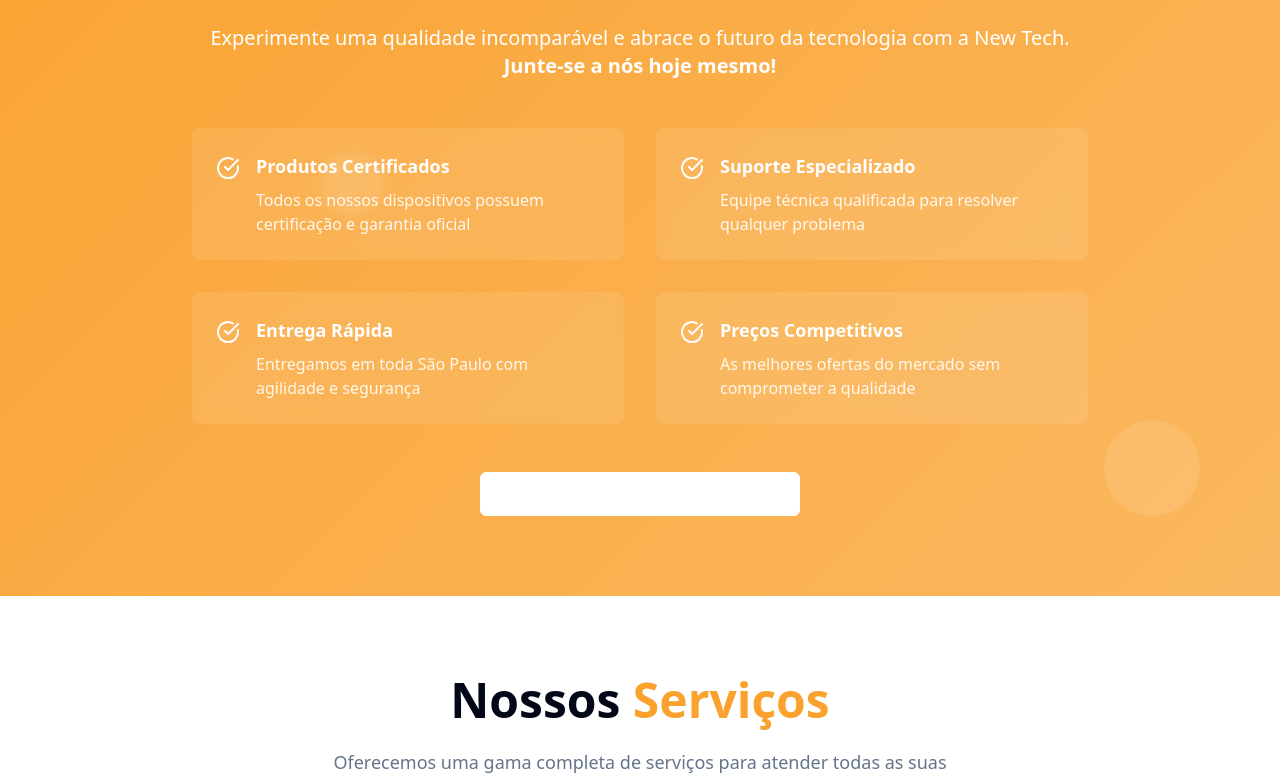
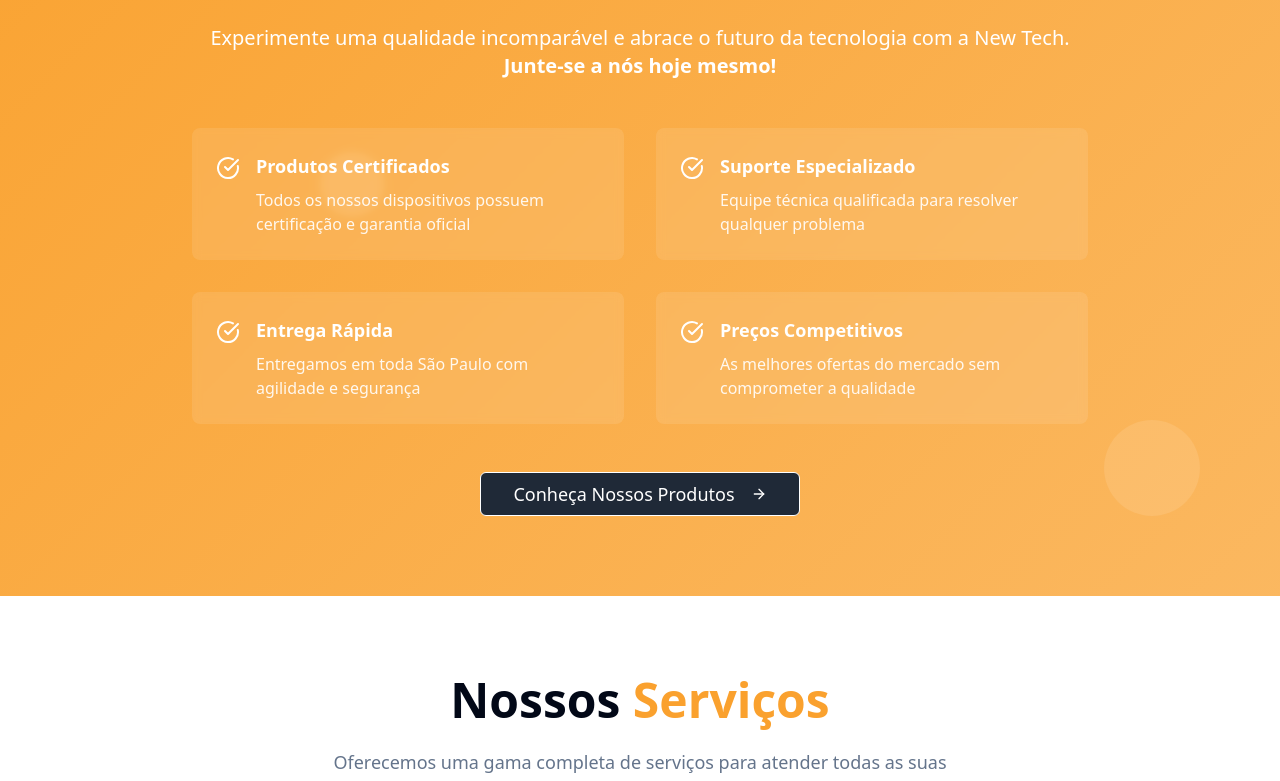
Before and after one commit to lweona/newtech, a React (Vite) app: page / in a window 1280 px wide. Shown: the part 1092-1873 px from the top of the page. Built offline with nearby package versions, Linux system fonts and the light colour scheme.

Commit message:
Visual edit in Lovable
Edited UI in Lovable

```diff
--- a/src/components/AboutSection.tsx
+++ b/src/components/AboutSection.tsx
@@ -1,9 +1,7 @@
 import { Button } from "@/components/ui/button";
 import { CheckCircle, ArrowRight } from "lucide-react";
-
 const AboutSection = () => {
-  return (
-    <section id="about" className="py-20 bg-gradient-accent relative overflow-hidden">
+  return <section id="about" className="py-20 bg-gradient-accent relative overflow-hidden">
       {/* Background decoration */}
       <div className="absolute inset-0 opacity-10">
         <div className="absolute top-10 left-10 w-32 h-32 bg-white rounded-full" />
@@ -73,18 +71,12 @@ const AboutSection = () => {
             </div>
           </div>
 
-          <Button
-            variant="outline"
-            size="lg"
-            className="text-lg px-8 py-4 border-white text-white hover:bg-white hover:text-tech-orange transition-all duration-300"
-          >
+          <Button variant="outline" size="lg" className="text-lg px-8 py-4 border-white text-white hover:text-tech-orange transition-all duration-300 bg-gray-800 hover:bg-gray-700">
             Conheça Nossos Produtos
             <ArrowRight className="ml-2 w-5 h-5" />
           </Button>
         </div>
       </div>
-    </section>
-  );
+    </section>;
 };
-
 export default AboutSection;
```
